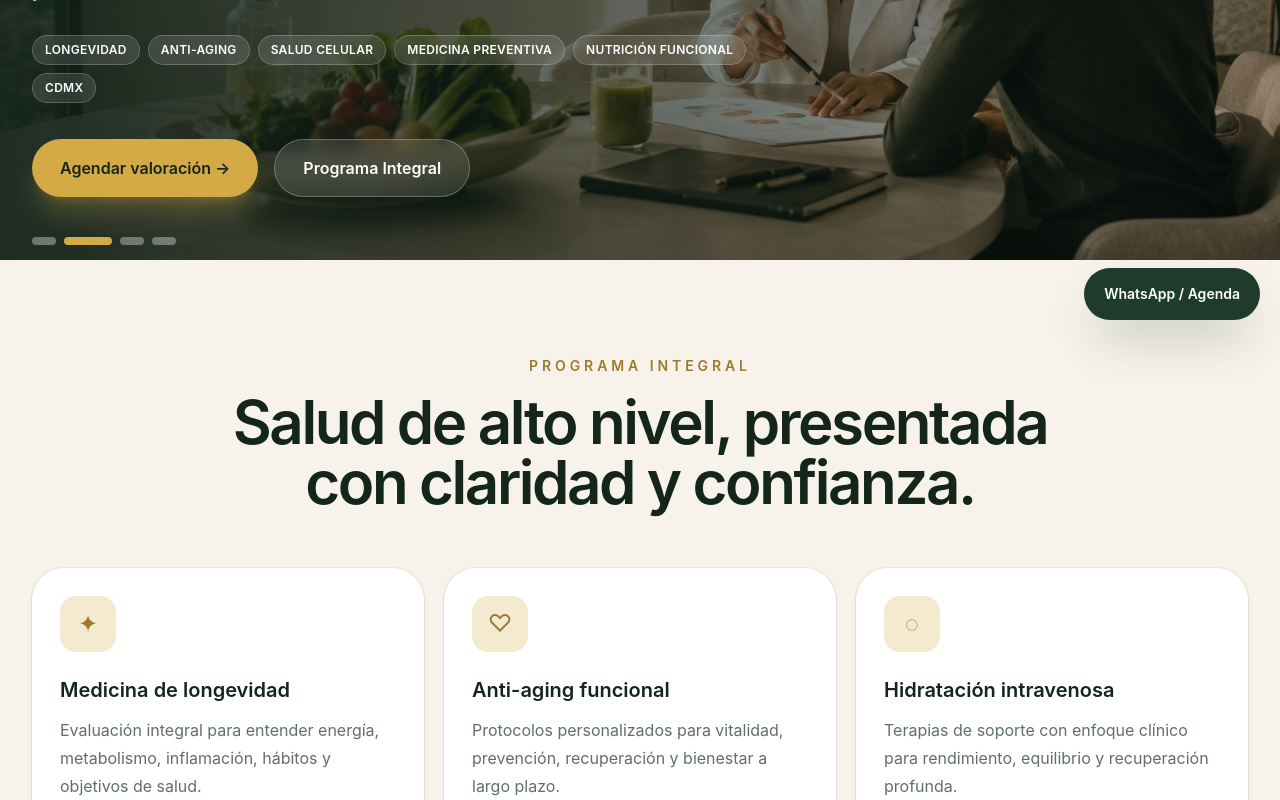
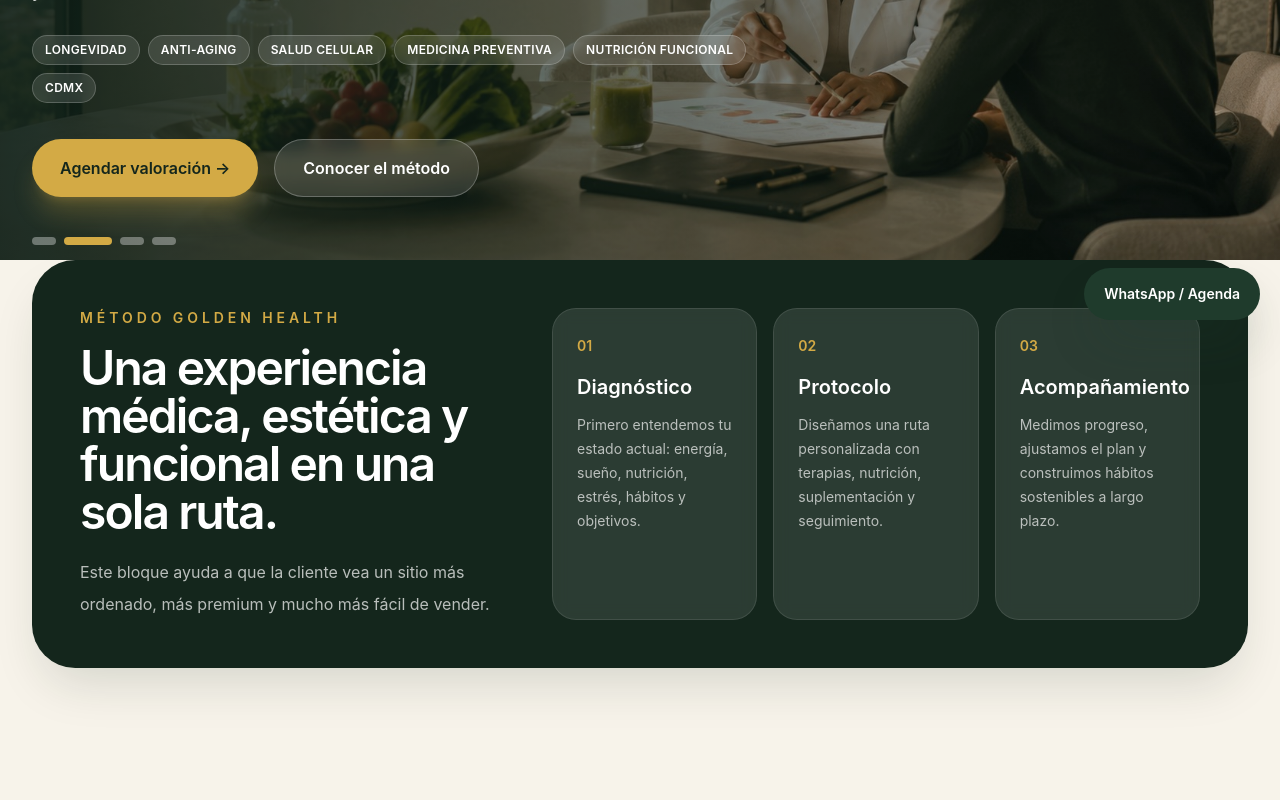
Before and after one commit to o7digital/goldenhealth, a React (Vite) app: page / in a window 1280 px wide. Shown: the part 460-1260 px from the top of the page. Built offline with nearby package versions, Linux system fonts and the light colour scheme.

Commit message:
Restore home method and patient sections

```diff
--- a/src/App.jsx
+++ b/src/App.jsx
@@ -742,8 +742,8 @@ export default function GoldenHealthMockup() {
                 <a href="/contacto" onClick={(event) => navigate(event, "/contacto")} className="inline-flex items-center justify-center gap-2 rounded-full bg-[#d3aa45] px-7 py-4 font-semibold text-[#14261c] shadow-xl shadow-[#d3aa45]/25 transition hover:-translate-y-0.5 hover:bg-[#c99c32]">
                   {t.primaryCta}
                 </a>
-                <a href="/programa-integral" onClick={(event) => navigate(event, "/programa-integral")} className="inline-flex items-center justify-center rounded-full border border-white/25 bg-white/12 px-7 py-4 font-semibold text-white backdrop-blur transition hover:-translate-y-0.5 hover:bg-white/20">
-                  Programa Integral
+                <a href="#metodo" className="inline-flex items-center justify-center rounded-full border border-white/25 bg-white/12 px-7 py-4 font-semibold text-white backdrop-blur transition hover:-translate-y-0.5 hover:bg-white/20">
+                  {t.secondaryCta}
                 </a>
               </div>
 
@@ -756,6 +756,27 @@ export default function GoldenHealthMockup() {
                     onClick={() => setActiveSlide(index)}
                     className={`h-2 rounded-full transition-all ${activeSlide === index ? "w-12 bg-[#d3aa45]" : "w-6 bg-white/35"}`}
                   />
+                ))}
+              </div>
+            </div>
+          </div>
+        </section>
+
+        <section id="metodo" className="px-5 pb-24 lg:px-8">
+          <div className="mx-auto max-w-7xl rounded-[2.7rem] bg-[#14261c] p-8 text-white shadow-2xl shadow-[#14261c]/15 lg:p-12">
+            <div className="grid gap-10 lg:grid-cols-[0.8fr_1.2fr]">
+              <div>
+                <p className="text-sm font-semibold uppercase tracking-[0.28em] text-[#d3aa45]">{t.methodEyebrow}</p>
+                <h2 className="mt-4 text-4xl font-semibold tracking-[-0.04em] md:text-5xl">{t.methodTitle}</h2>
+                <p className="mt-5 leading-8 text-white/70">{t.methodText}</p>
+              </div>
+              <div className="grid gap-4 md:grid-cols-3">
+                {t.method.map(([num, title, text]) => (
+                  <div key={title} className="rounded-3xl border border-white/10 bg-white/10 p-6 backdrop-blur-sm">
+                    <span className="text-sm font-semibold text-[#d3aa45]">{num}</span>
+                    <p className="mt-4 text-xl font-semibold">{title}</p>
+                    <p className="mt-3 text-sm leading-6 text-white/68">{text}</p>
+                  </div>
                 ))}
               </div>
             </div>
@@ -804,6 +825,46 @@ export default function GoldenHealthMockup() {
                 </div>
               </article>
             ))}
+          </div>
+        </section>
+
+        <section className="px-5 pb-24 lg:px-8">
+          <div className="mx-auto max-w-7xl rounded-[2.7rem] bg-[#e7d39b] p-8 shadow-sm ring-1 ring-black/5 lg:p-12">
+            <div className="grid gap-8 lg:grid-cols-[0.9fr_1.1fr]">
+              <div>
+                <p className="text-sm font-semibold uppercase tracking-[0.28em] text-[#9b7a2f]">{t.patientEyebrow}</p>
+                <h2 className="mt-4 text-4xl font-semibold tracking-[-0.04em] text-[#14261c] md:text-5xl">{t.patientTitle}</h2>
+                <p className="mt-5 text-lg leading-8 text-[#607064]">{t.patientText}</p>
+              </div>
+              <div className="grid gap-4 md:grid-cols-2">
+                {t.patientCards.map(([title, text]) => (
+                  <article key={title} className="rounded-3xl bg-white/80 p-6 shadow-sm ring-1 ring-black/5">
+                    <p className="text-lg font-semibold text-[#14261c]">{title}</p>
+                    <p className="mt-3 text-sm leading-6 text-[#667166]">{text}</p>
+                  </article>
+                ))}
+              </div>
+            </div>
+          </div>
+        </section>
+
+        <section id="noticias" className="px-5 pb-24 lg:px-8">
+          <div className="mx-auto max-w-7xl rounded-[2.7rem] bg-white p-8 shadow-sm ring-1 ring-black/5 lg:p-12">
+            <div className="grid gap-8 lg:grid-cols-[0.8fr_1.2fr]">
+              <div>
+                <p className="text-sm font-semibold uppercase tracking-[0.28em] text-[#9b7a2f]">Noticias</p>
+                <h2 className="mt-4 text-4xl font-semibold tracking-[-0.04em] text-[#14261c] md:text-5xl">Comunidad Golden Health</h2>
+                <p className="mt-5 text-lg leading-8 text-[#607064]">Esta parte funciona mejor como blog social y editorial: contenido vivo, entrevistas, testimonios y novedades, sin quitar fuerza al mensaje principal del home.</p>
+              </div>
+              <div className="grid gap-4 md:grid-cols-3">
+                {newsItems.map(([title, text]) => (
+                  <article key={title} className="rounded-3xl bg-[#fbf8ef] p-6 ring-1 ring-[#efe6cd]">
+                    <p className="text-lg font-semibold text-[#14261c]">{title}</p>
+                    <p className="mt-3 text-sm leading-6 text-[#667166]">{text}</p>
+                  </article>
+                ))}
+              </div>
+            </div>
           </div>
         </section>
 
```
